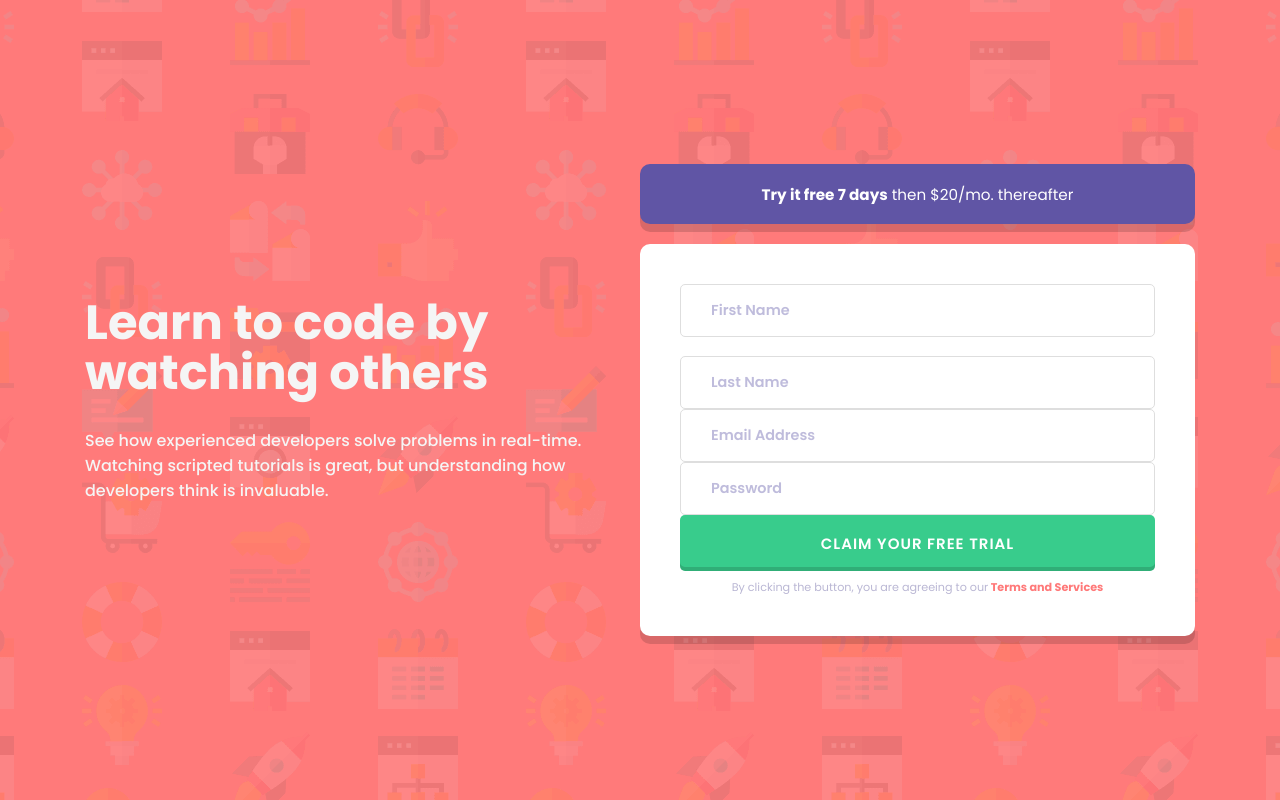
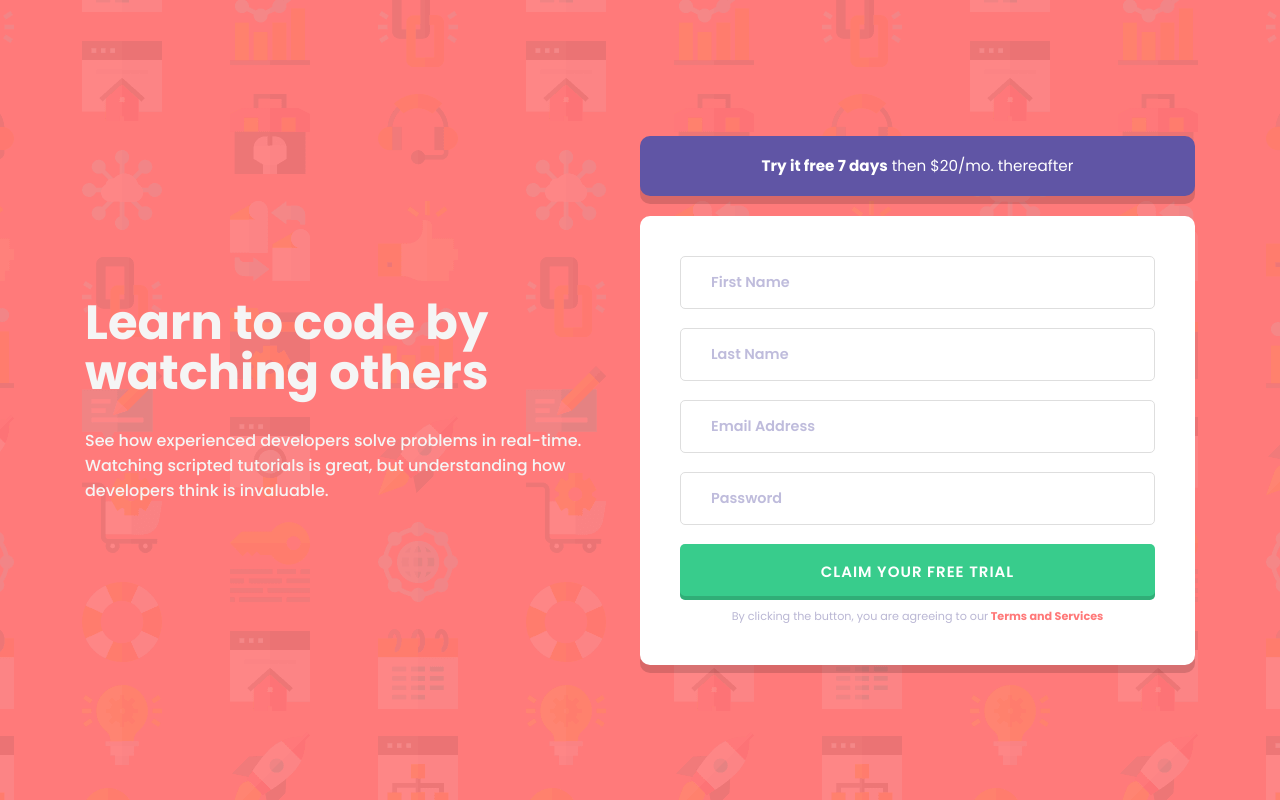
Before and after one commit to EdwinSch/react-signup-form, a React (Vite) app: page / in a window 1280 px wide. Built offline with nearby package versions, Linux system fonts and the light colour scheme.

Commit message:
add: validations and dynamic elements + style

```diff
--- a/src/components/Form.jsx
+++ b/src/components/Form.jsx
@@ -30,27 +30,23 @@ const Form = () => {
 
     // Validate Inputs
     if (!member.firstName) {
-      console.log("first check");
       setFirstNameValidation(false);
       return;
     }
     if (!member.lastName) {
-      console.log("last check");
       setLastNameValidation(false);
       return;
     }
     if (!member.email.includes("@")) {
       setEmailValidation(false);
-      console.log("email check");
       return;
     }
     if (!member.password) {
-      console.log("pass check");
       setPasswordValidation(false);
       return;
     }
 
-    // console.log(member);
+    console.log(member);
     //Reset Form
     setMember({
       id: nanoid(),
@@ -59,7 +55,13 @@ const Form = () => {
       email: "",
       password: "",
     });
+    // reset states
+    setFirstNameValidation(true);
+    setLastNameValidation(true);
+    setEmailValidation(true);
+    setPasswordValidation(true);
   };
+
   return (
     <section className="form-wrapper">
       <Banner />
@@ -82,6 +84,7 @@ const Form = () => {
           )}
         </div>
 
+        <div className="input-wrapper">
           <input
             type="text"
             name="lastName"
@@ -89,9 +92,17 @@ const Form = () => {
             value={member.lastName}
             onChange={handleChange}
             className={
-            lastNameValidation ? "input-field" : "input-field false-validation"
+              lastNameValidation
+                ? "input-field"
+                : "input-field false-validation"
             }
           />
+          {lastNameValidation || (
+            <p className="error">Last Name can not be empty</p>
+          )}
+        </div>
+
+        <div className="input-wrapper">
           <input
             type="email"
             name="email"
@@ -102,6 +113,12 @@ const Form = () => {
               emailValidation ? "input-field" : "input-field false-validation"
             }
           />
+          {emailValidation || (
+            <p className="error">Looks like this is not an email address</p>
+          )}
+        </div>
+
+        <div className="input-wrapper">
           <input
             type="password"
             name="password"
@@ -109,9 +126,15 @@ const Form = () => {
             value={member.password}
             onChange={handleChange}
             className={
-            passwordValidation ? "input-field" : "input-field false-validation"
+              passwordValidation
+                ? "input-field"
+                : "input-field false-validation"
             }
           />
+          {passwordValidation || (
+            <p className="error">Password cannot be empty</p>
+          )}
+        </div>
 
         <button type="submit">claim your free trial</button>
         <p>
--- a/src/index.css
+++ b/src/index.css
@@ -160,6 +160,7 @@ form p span {
   main {
     margin: 80px 24px;
     width: auto;
+    max-width: 550px;
     height: auto;
     flex-direction: column;
     align-items: center;
```
Lines whose indentation alone changed are shown as unchanged.
